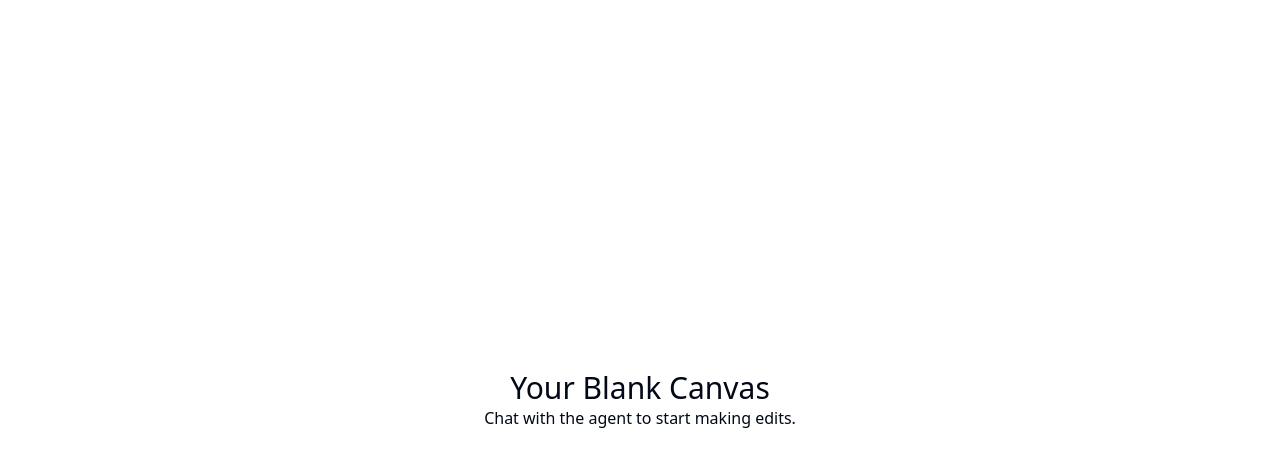
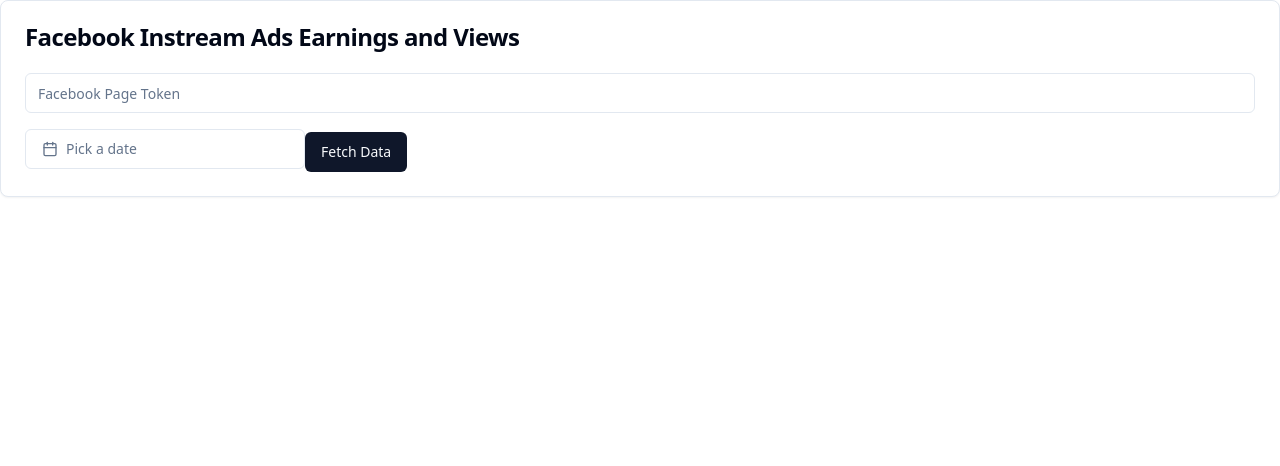
Before and after one commit to GPT-Engineer-App/ad-earnings-tracker, a React (Vite) app: page / in a window 1280 px wide. Shown: the top 466 px of the page. Built offline with nearby package versions, Linux system fonts and the light colour scheme.

Commit message:
Updated App.jsx to use the sidebar layout and implemented the Facebook Instream Ads Earnings and Views Tool in Index.jsx.

```diff
--- a/package.json
+++ b/package.json
@@ -40,6 +40,7 @@
     "@radix-ui/react-toggle-group": "^1.1.0",
     "@radix-ui/react-tooltip": "^1.1.0",
     "@tanstack/react-query": "^5.48.0",
+    "chart.js": "^3.9.1",
     "class-variance-authority": "^0.7.0",
     "clsx": "^2.1.0",
     "cmdk": "^1.0.0",
@@ -50,6 +51,7 @@
     "lucide-react": "^0.336.0",
     "next-themes": "^0.3.0",
     "react": "^18.2.0",
+    "react-chartjs-2": "^4.3.1",
     "react-day-picker": "^8.10.1",
     "react-dom": "^18.2.0",
     "react-hook-form": "^7.52.0",
--- a/src/App.jsx
+++ b/src/App.jsx
@@ -3,7 +3,7 @@ import { TooltipProvider } from "@/components/ui/tooltip";
 import { QueryClient, QueryClientProvider } from "@tanstack/react-query";
 import { Home } from "lucide-react";
 import { Route, BrowserRouter as Router, Routes } from "react-router-dom";
-import Layout from "./layouts/default"; // available: default, navbar, sidebar
+import Layout from "./layouts/sidebar"; // updated to use sidebar layout
 import Index from "./pages/Index.jsx";
 const queryClient = new QueryClient();
 
@@ -22,10 +22,8 @@ const App = () => {
         <Toaster />
         <Router>
           <Routes>
-            <Route path="/" element={<Layout />}>
-              <Route index element={<Index />} />
-              {/* Add more routes here as needed */}
-            </Route>
+            <Route path="/" element={<Index />} />
+            {/* Add more routes here as needed */}
           </Routes>
         </Router>
       </TooltipProvider>
--- a/src/pages/Index.jsx
+++ b/src/pages/Index.jsx
@@ -1,10 +1,122 @@
-// Update this page (the content is just a fallback if you fail to update the page)
+import React, { useState } from "react";
+import { useQuery } from "@tanstack/react-query";
+import { Button } from "@/components/ui/button";
+import { Input } from "@/components/ui/input";
+import { DatePickerDemo } from "@/components/ui/date-picker";
+import { Card, CardContent, CardHeader, CardTitle } from "@/components/ui/card";
+import { Table, TableBody, TableCell, TableHead, TableHeader, TableRow } from "@/components/ui/table";
+import { Line } from "react-chartjs-2";
+import { toast } from "sonner";
+
+const fetchFacebookData = async ({ queryKey }) => {
+  const [_, { token, startDate, endDate }] = queryKey;
+  const response = await fetch(
+    `https://graph.facebook.com/v12.0/me/insights?metric=page_impressions,page_engaged_users&period=day&since=${startDate}&until=${endDate}&access_token=${token}`
+  );
+  if (!response.ok) {
+    throw new Error("Network response was not ok");
+  }
+  return response.json();
+};
 
 const Index = () => {
+  const [token, setToken] = useState("");
+  const [dateRange, setDateRange] = useState({ startDate: null, endDate: null });
+  const { data, error, isLoading, refetch } = useQuery({
+    queryKey: ["facebookData", { token, startDate: dateRange.startDate, endDate: dateRange.endDate }],
+    queryFn: fetchFacebookData,
+    enabled: false,
+  });
+
+  const handleSubmit = (e) => {
+    e.preventDefault();
+    if (!token || !dateRange.startDate || !dateRange.endDate) {
+      toast.error("Please fill in all fields");
+      return;
+    }
+    refetch();
+  };
+
   return (
-    <div className="text-center">
-      <h1 className="text-3xl">Your Blank Canvas</h1>
-      <p>Chat with the agent to start making edits.</p>
+    <div className="space-y-6">
+      <Card>
+        <CardHeader>
+          <CardTitle>Facebook Instream Ads Earnings and Views</CardTitle>
+        </CardHeader>
+        <CardContent>
+          <form onSubmit={handleSubmit} className="space-y-4">
+            <Input
+              placeholder="Facebook Page Token"
+              value={token}
+              onChange={(e) => setToken(e.target.value)}
+            />
+            <DatePickerDemo
+              selected={dateRange}
+              onSelect={(range) => setDateRange(range)}
+            />
+            <Button type="submit" disabled={isLoading}>
+              {isLoading ? "Loading..." : "Fetch Data"}
+            </Button>
+          </form>
+        </CardContent>
+      </Card>
+
+      {error && <p className="text-red-500">{error.message}</p>}
+
+      {data && (
+        <>
+          <Card>
+            <CardHeader>
+              <CardTitle>Graph</CardTitle>
+            </CardHeader>
+            <CardContent>
+              <Line
+                data={{
+                  labels: data.map((item) => item.date),
+                  datasets: [
+                    {
+                      label: "Earnings",
+                      data: data.map((item) => item.earnings),
+                      borderColor: "rgba(75,192,192,1)",
+                      fill: false,
+                    },
+                    {
+                      label: "Views",
+                      data: data.map((item) => item.views),
+                      borderColor: "rgba(153,102,255,1)",
+                      fill: false,
+                    },
+                  ],
+                }}
+              />
+            </CardContent>
+          </Card>
+
+          <Card>
+            <CardHeader>
+              <CardTitle>Video List</CardTitle>
+            </CardHeader>
+            <CardContent>
+              <Table>
+                <TableHeader>
+                  <TableRow>
+                    <TableHead>Title</TableHead>
+                    <TableHead>Views</TableHead>
+                  </TableRow>
+                </TableHeader>
+                <TableBody>
+                  {data.map((video) => (
+                    <TableRow key={video.id}>
+                      <TableCell>{video.title}</TableCell>
+                      <TableCell>{video.views}</TableCell>
+                    </TableRow>
+                  ))}
+                </TableBody>
+              </Table>
+            </CardContent>
+          </Card>
+        </>
+      )}
     </div>
   );
 };
```
Also changed, not shown: 1 other file (tests, documents, lock files or other folders).
